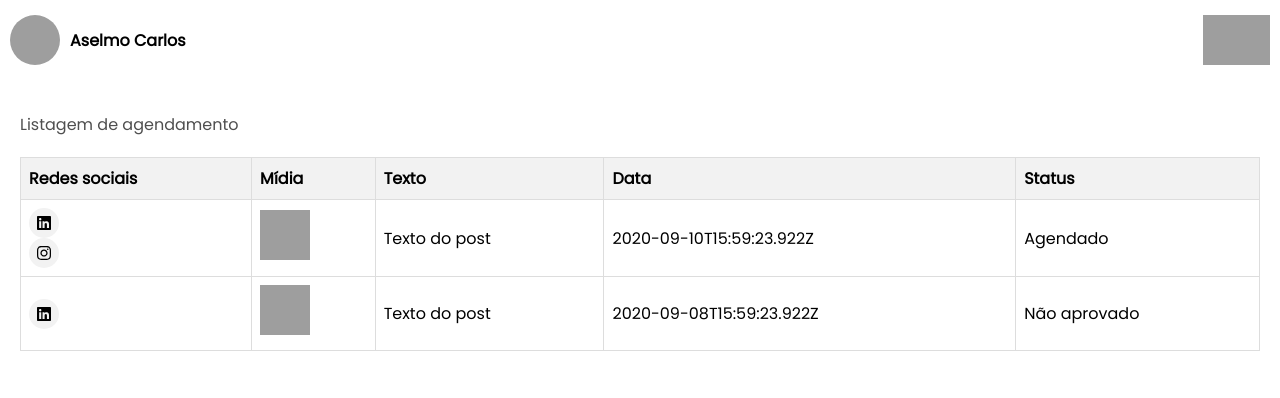
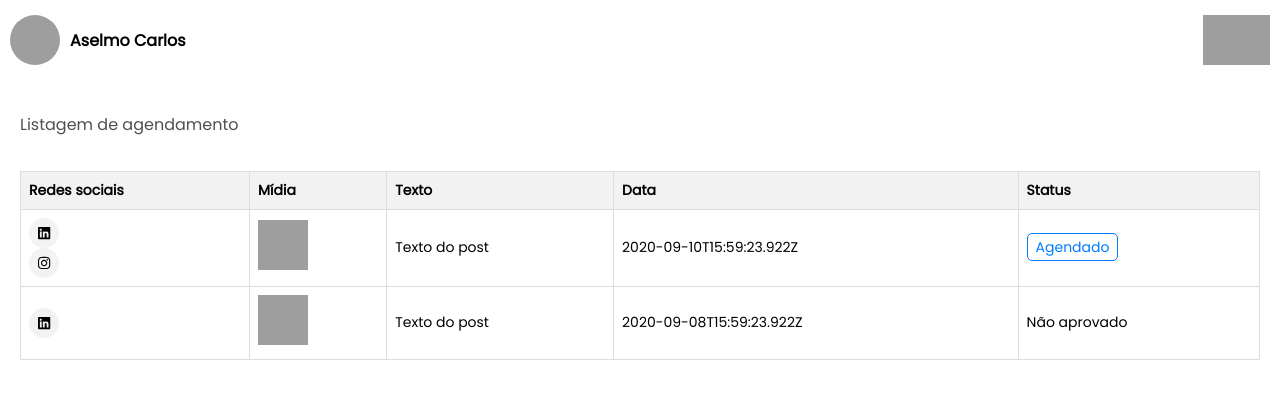
Before and after one commit to anabergerr/desafio-mlabs, a Nuxt app: page /agendamentos in a window 1280 px wide. Shown: the top 398 px of the page. Built offline with nearby package versions, Linux system fonts and the light colour scheme; grey boxes are pictures that could not be loaded.

Commit message:
finaliza funcionalidades fetch e add novo agendamento

```diff
--- a/pages/agendamentos.vue
+++ b/pages/agendamentos.vue
@@ -1,6 +1,7 @@
 <template>
   <div class="agendamento-container">
     <h2>Listagem de agendamento</h2>
+    <div class="table-responsive">
       <table>
         <thead>
           <tr>
@@ -23,13 +24,20 @@
                 <div class="social-icon">Rede social não especificada</div>
               </template>
             </td>
-          <td><img :src="agendamento.media" alt="Mídia" /></td>
+            <td>
+              <img :src="agendamento.media" alt="Mídia" />
+            </td>
             <td>{{ agendamento.text }}</td>
             <td>{{ agendamento.publication_date }}</td>
-          <td>{{ agendamento.status.name }}</td>
+            <td>
+              <span :class="`status-${agendamento.status.name.toLowerCase()}`">
+                {{ agendamento.status.name }}
+              </span>
+            </td>
           </tr>
         </tbody>
       </table>
+    </div>
   </div>
 </template>
 
@@ -42,10 +50,7 @@ const agendamentosStore = useAgendamentosStore();
 onMounted(() => {
   agendamentosStore.fetchData();
 })
-
-
 </script>
-
 
 <style scoped>
 .agendamento-container {
@@ -60,10 +65,15 @@ onMounted(() => {
   color: #4F4F4F;
 }
 
+.table-responsive {
+  overflow-x: auto;
+}
+
 table {
   width: 100%;
   border-collapse: collapse;
   margin-top: 20px;
+  font-size: 14px;
 }
 
 th,
@@ -71,6 +81,7 @@ td {
   border: 1px solid #ddd;
   padding: 8px;
   text-align: left;
+  white-space: nowrap;
 }
 
 th {
@@ -91,12 +102,6 @@ img {
   width: 50px;
   height: 50px;
   object-fit: cover;
-}
-
-.preview-button {
-  text-decoration: none;
-  color: #007bff;
-  font-weight: bold;
 }
 
 .status-agendado {
@@ -126,4 +131,21 @@ img {
   padding: 3px 8px;
   border-radius: 5px;
 }
+
+@media screen and (max-width: 600px) {
+
+  /* Ajuste de tamanho de fonte para dispositivos móveis */
+  table {
+    font-size: 12px;
+  }
+
+  td {
+    padding: 5px;
+  }
+
+  img {
+    width: 40px;
+    height: 40px;
+  }
+}
 </style>
--- a/pages/agendar.vue
+++ b/pages/agendar.vue
@@ -1,5 +1,5 @@
 <script setup lang="ts">
-import { ref } from 'vue';
+import { ref, computed } from 'vue';
 import { useRouter } from 'vue-router';
 import { useAgendamentosStore } from '@/store/agendamentos';
 
@@ -19,6 +19,9 @@ const inputText = ref('');
 const router = useRouter();
 const showPreview = ref(true);
 const agendamentosStore = useAgendamentosStore();
+
+const buttonDisable = computed(() => inputValueHours.value.trim() === '' || inputValueData.value.trim() === '' || selectedLink === null)
+
 
 const selectLink = (index: number) => {
   selectedLink.value = index;
@@ -132,8 +135,7 @@ const hidePreview = () => showPreview.value = false;
     <div class="footer-buttons">
       <button class="button cancel-button">Cancelar</button>
       <button class="button draft-button">Salvar Rascunho</button>
-      <button :disabled="inputValueHours.trim() === '' || inputValueData.trim() === '' || selectedLink === null"
-        class="button schedule-button" @click="agendar">Agendar</button>
+      <button :disabled="buttonDisable" class="button schedule-button" @click="agendar">Agendar</button>
     </div>
   </footer>
 </template>
```
Lines whose indentation alone changed are shown as unchanged.
